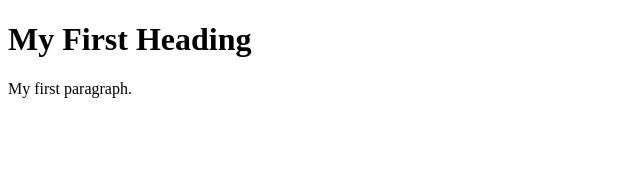
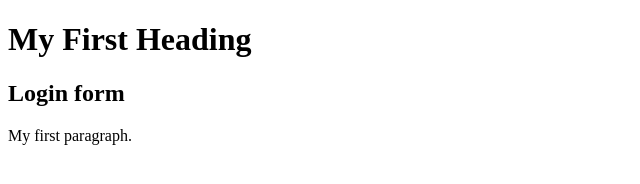
Before and after one commit to lee777777/myFirstTry, a plain HTML site: page index.html in a window 1280 px wide. Shown: the whole page, without its empty margins (0-640 px from the left). Drawn offline with Linux system fonts and the light colour scheme.

Commit message:
login form

```diff
--- a/index.html
+++ b/index.html
@@ -3,6 +3,7 @@
 <body>
 
 <h1>My First Heading</h1>
+<h2>Login form</h2>
 <p>My first paragraph.</p>
 
 </body>
```
Also changed, not shown: log.txt (added), login.html (added).
